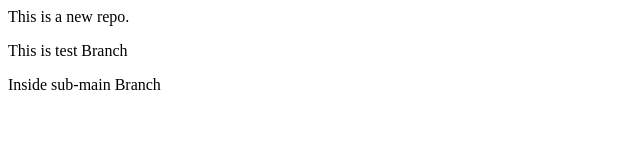
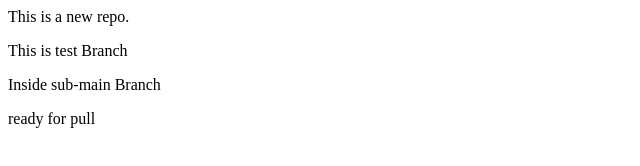
Before and after one commit to ketan0820/localrepo, a plain HTML site: page index.html in a window 1280 px wide. Shown: the whole page, without its empty margins (0-640 px from the left). Drawn offline with Linux system fonts and the light colour scheme.

Commit message:
Update index.html
added p tag

```diff
--- a/index.html
+++ b/index.html
@@ -1,3 +1,5 @@
 <p>This is a new repo.</p>
 <p>This is test Branch</p>
 <p>Inside sub-main Branch</p>
+
+<p>ready for pull</p>
```
